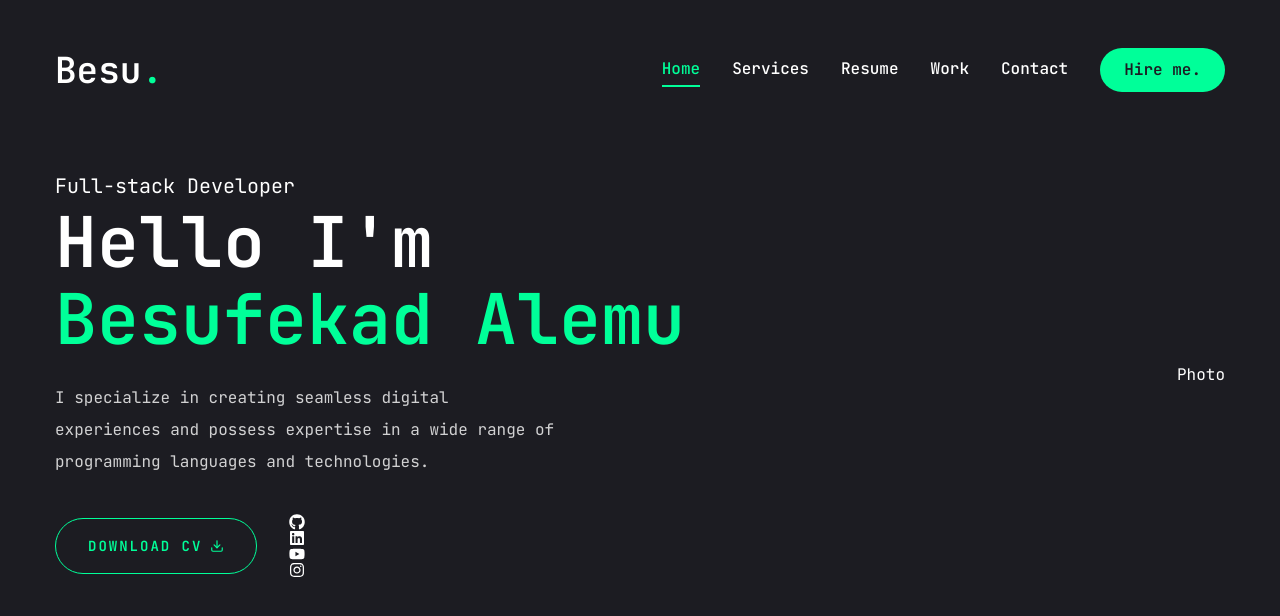
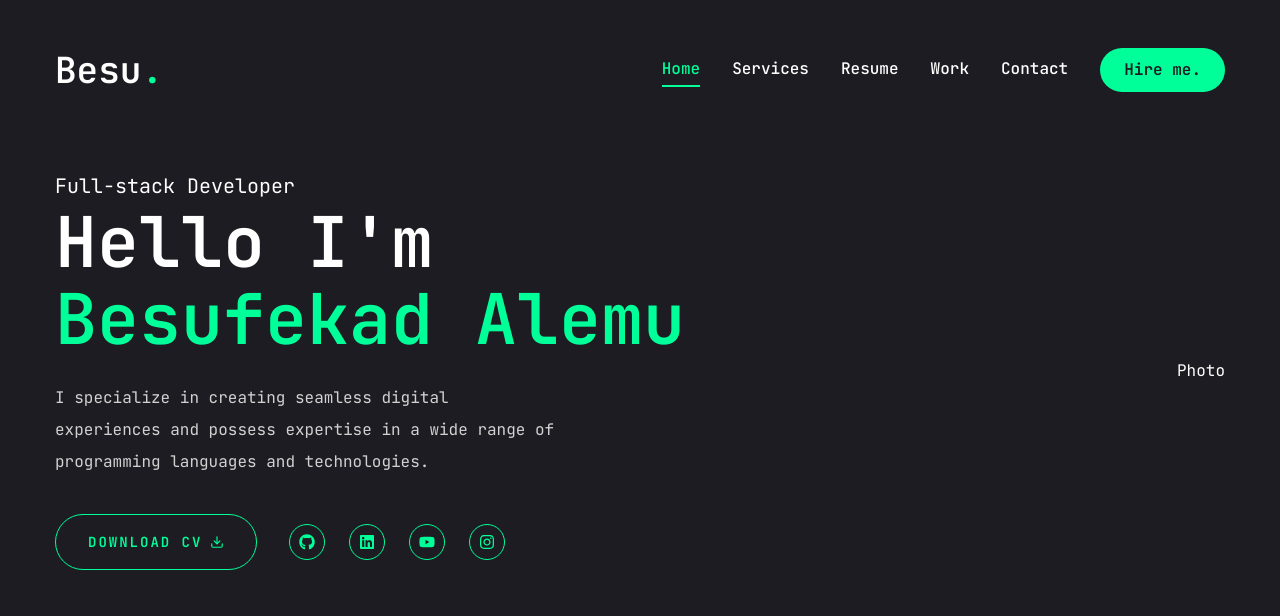
Before and after one commit to Besufekad-HAZ/My-Portfolio-Next, a Next.js app: page / in a window 1280 px wide. Shown: the top 616 px of the page. Built offline with nearby package versions, Linux system fonts and the light colour scheme.

Commit message:
Update socials page components and fix typescript errors

```diff
--- a/app/page.tsx
+++ b/app/page.tsx
@@ -35,7 +35,12 @@ const Home = () => {
                 <FiDownload />
               </Button>
               <div className="mb-8 xl:mb-0">
-                <Social />
+                <Social
+                  containerStyles="flex gap-6"
+                  iconStyles="w-9 h-9 border border-accent rounded-full flex justify-center
+                items-center text-accent text-base hover:bg-accent hover:text-primary
+                hover:transition-all duration-500"
+                />
               </div>
             </div>
           </div>
--- a/components/Social.tsx
+++ b/components/Social.tsx
@@ -20,16 +20,24 @@ const socials = [
   },
 ];
 
-const Social = ({ containerStyles, iconStyles }) => {
+interface SocialProps {
+  containerStyles: string;
+  iconStyles: string;
+}
+
+const Social: React.FC<SocialProps> = ({ containerStyles, iconStyles }) => {
   return (
     <div className={containerStyles}>
-      {socials.map((item, index) => {
-        return (
-          <Link key={index} href={item.path} className={iconStyles}>
-            {item.icon}
-          </Link>
-        );
-      })}
+      {socials.map((item, index) => (
+        <Link
+          key={index}
+          href={item.path}
+          className={iconStyles}
+          target="_blank"
+        >
+          {item.icon}
+        </Link>
+      ))}
     </div>
   );
 };
```
